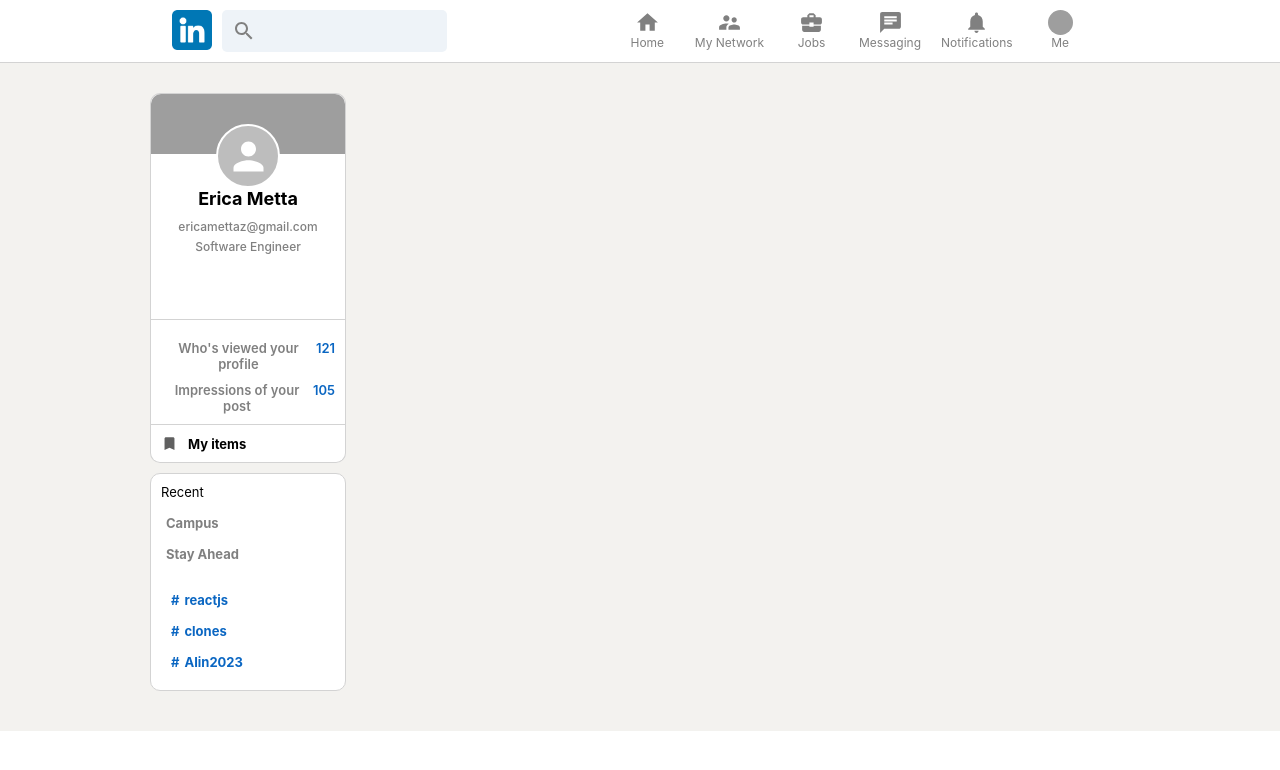
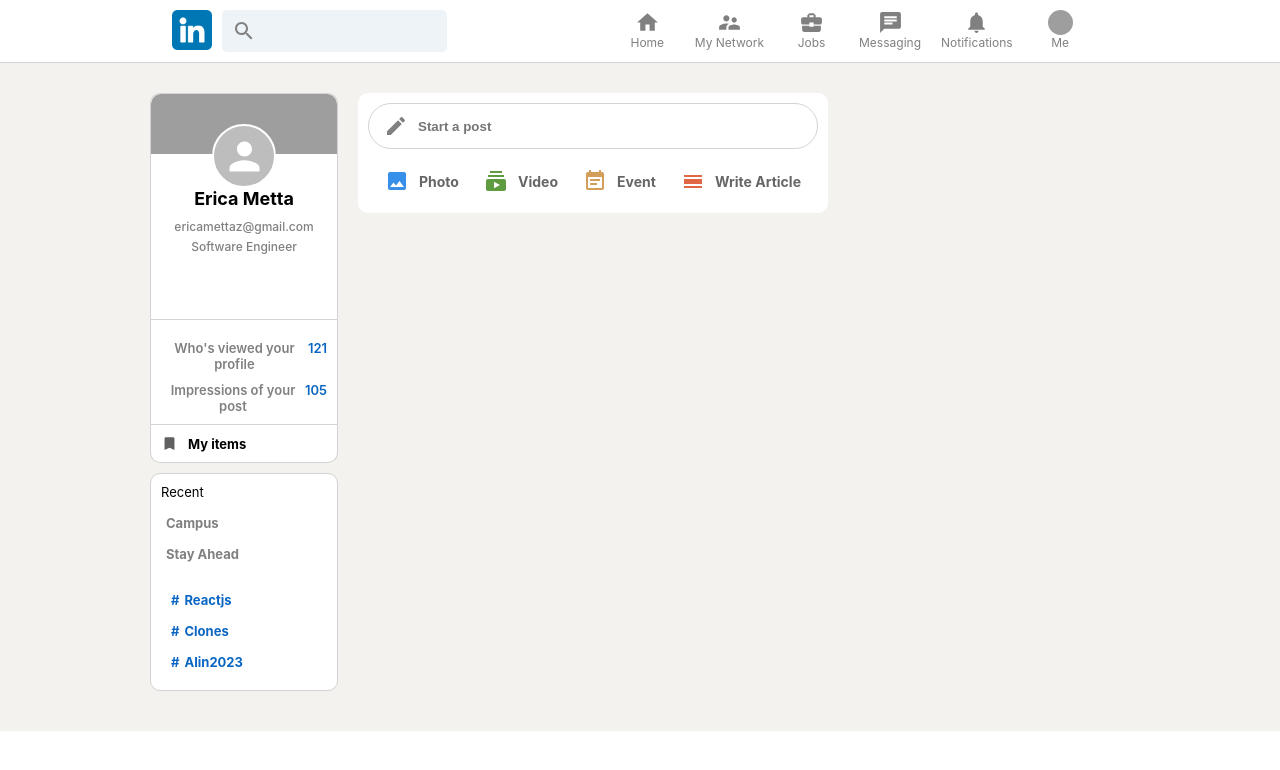
Before and after one commit to ericametta/LinkedIn-Clone, a React (Create React App) app: page / in a window 1280 px wide. Shown: the top 770 px of the page. Built offline with nearby package versions, Linux system fonts and the light colour scheme; grey boxes are pictures that could not be loaded.

Commit message:
feed updates

```diff
--- a/src/App.js
+++ b/src/App.js
@@ -1,5 +1,6 @@
 import React from 'react';
 import './App.css';
+import Feed from './Feed';
 import Header from './Header';
 import Sidebar from './Sidebar';
 
@@ -12,8 +13,8 @@
       {/* App body */}
       <div className="app-body">
         <Sidebar />
+        <Feed />
 
-        {/*feed */}
         {/*widget */}
       </div>
 
--- /dev/null
+++ b/src/Feed.css
@@ -0,0 +1,48 @@
+.feed {
+    flex: 0.5;
+    margin: 0 20px;
+}
+
+.feed-input-container {
+    background-color: white;
+    padding: 10px;
+    padding-bottom: 5px;
+    border-radius: 10px;
+    margin-bottom: 20px;
+}
+
+
+.feed-input {
+    border: 1px solid lightgray;
+    border-radius: 30px;
+    display: flex;
+    padding: 10px;
+    color: gray;
+    padding-left: 15px;
+}
+
+.feed-input form {
+    display: flex;
+    width:100%;
+}
+
+.feed-input form input {
+    padding-left: 10px;
+    border: none;
+    flex: 1;
+    border-radius: 30px;
+    color: gray;
+    font-weight: 600;
+    outline-width: 0;
+}
+
+.feed-input button {
+    display: none;
+}
+
+.feed-input-options {
+    display: flex;
+    justify-content: space-between;
+    margin-right: 10px;
+    margin-left: 10px;
+}
--- /dev/null
+++ b/src/Feed.js
@@ -0,0 +1,35 @@
+import './Feed.css';
+import CreateIcon from '@mui/icons-material/Create';
+import ImageIcon from '@mui/icons-material/Image';
+import SubscriptionsIcon from '@mui/icons-material/Subscriptions';
+import EventNoteIcon from '@mui/icons-material/EventNote';
+import CalendarViewDayIcon from '@mui/icons-material/CalendarViewDay';
+import InputOptions from './InputOptions';
+
+
+
+const Feed = () => {
+    return (
+        <div className="feed">
+            <div className="feed-input-container">
+                <div className="feed-input">
+                    <CreateIcon />
+                    <form>
+                        <input type="text" placeholder='Start a post'/>
+                        <button type="submit">Send</button>
+                    </form>
+                </div>
+                <div className="feed-input-options">
+                <InputOptions title="Photo" Icon={ImageIcon} color="#378FE9"/>
+                <InputOptions title="Video" Icon={SubscriptionsIcon} color="#5F9B41"/>
+                <InputOptions title="Event" Icon={EventNoteIcon} color="#D39E5A"/>
+                <InputOptions title="Write Article" Icon={CalendarViewDayIcon} color="#E16744"/>
+                </div>
+            </div>
+
+            {/*Posts */}
+        </div>
+     );
+}
+
+export default Feed;
--- /dev/null
+++ b/src/InputOptions.css
@@ -0,0 +1,18 @@
+.input-options {
+    display: flex;
+    align-items: center;
+    margin-top: 5px;
+    color: #666666;
+    padding: 15px 7px;
+    cursor: pointer;
+    font-size: 14px;
+}
+
+.input-options:hover {
+    background-color: rgb(238, 238, 238);
+    border-radius: 5px;
+}
+
+.input-options h4 {
+    margin-left: 10px;
+}
--- /dev/null
+++ b/src/InputOptions.js
@@ -0,0 +1,15 @@
+import React from "react";
+import "./InputOptions.css";
+
+const InputOptions = ({ title, Icon, color='#000000' }) => {
+    return (
+        <div className="input-options">
+            <Icon style={{color: color}} className="input-options-icon"/>
+            <h4 className='input-options-title'>{title}</h4>
+        </div>
+
+
+     );
+}
+
+export default InputOptions;
--- a/src/Sidebar.css
+++ b/src/Sidebar.css
@@ -5,7 +5,6 @@
     border-radius: 10px;
     text-align: center;
     height: fit-content;
-
 }
 
 .sidebar-avatar {
@@ -20,6 +19,7 @@
 .sidebar-top-h4 {
     padding: 10px 20px;
 }
+
 .sidebar-top h4 {
     color: gray;
     font-size: 12px;
@@ -88,6 +88,12 @@
     font-weight: bold;
     display: flex;
     align-items: center;
+}
+
+.sidebar-items:hover {
+    cursor: pointer;
+    background-color: rgba(226, 226, 226, 0.72);
+
 }
 
 .sidebar-items-icon {
--- a/src/Sidebar.js
+++ b/src/Sidebar.js
@@ -1,4 +1,4 @@
-import { Avatar, Icon } from "@mui/material";
+import { Avatar } from "@mui/material";
 import React from "react";
 import "./Sidebar.css"
 import BookmarkIcon from '@mui/icons-material/Bookmark';
@@ -53,13 +53,11 @@
                 {events("Campus")}
                 {events("Stay Ahead")}
                 </div>
-                {recentItem("reactjs")}
-                {recentItem("clones")}
+                {recentItem("Reactjs")}
+                {recentItem("Clones")}
                 {recentItem("AIin2023")}
             </div>
         </div>
-
-
      );
 }
 
```
Also changed, not shown: src/Post.js (added, +11 -0 lines), src/Post.css (added).
